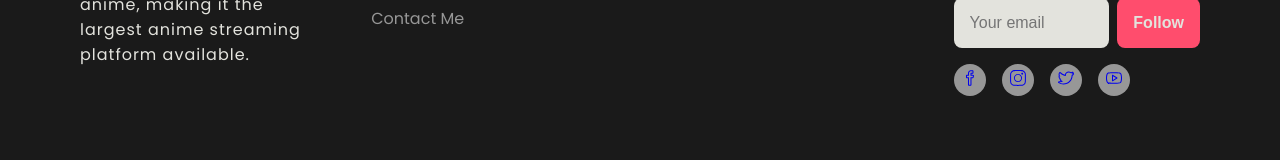
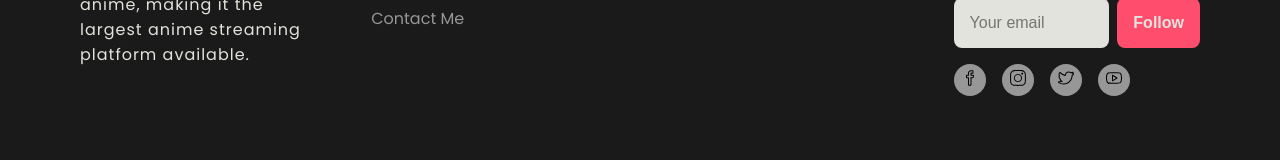
Before and after one commit to AbigailSC/anime-app, a React (Vite) app: page / in a window 1280 px wide. Shown: the part 3345-3505 px from the top of the page. Built offline with nearby package versions, Linux system fonts and the light colour scheme; no server answers.

Commit message:
style: unstyle a element nad add in global style file

```diff
--- a/src/components/Footer/Footer.tsx
+++ b/src/components/Footer/Footer.tsx
@@ -56,6 +56,7 @@ const Footer: React.FC = () => {
           <div className="b-socialMedia">
             <button className="b-socialMedia__btn">
               <a
+                className="b-items__link"
                 href="https://www.facebook.com/"
                 target="_blank"
                 rel="noreferrer"
@@ -65,6 +66,7 @@ const Footer: React.FC = () => {
             </button>
             <button className="b-socialMedia__btn">
               <a
+                className="b-items__link"
                 href="https://www.instagram.com/?hl=es"
                 target="_blank"
                 rel="noreferrer"
@@ -74,6 +76,7 @@ const Footer: React.FC = () => {
             </button>
             <button className="b-socialMedia__btn">
               <a
+                className="b-items__link"
                 href="https://twitter.com/home"
                 target="_blank"
                 rel="noreferrer"
@@ -83,6 +86,7 @@ const Footer: React.FC = () => {
             </button>
             <button className="b-socialMedia__btn">
               <a
+                className="b-items__link"
                 href="https://www.youtube.com/"
                 target="_blank"
                 rel="noreferrer"
--- a/src/styles/main.scss
+++ b/src/styles/main.scss
@@ -23,3 +23,17 @@ body {
 html {
   scroll-behavior: smooth;
 }
+
+.b-items__link{
+  &, &:visited, &:hover, &:active {
+    font-style: inherit;
+    color: inherit;
+    background-color: transparent;
+    font-size: inherit;
+    text-decoration: none;
+    font-variant: inherit;
+    font-weight: inherit;
+    line-height: inherit;
+    font-family: inherit;
+  }
+}
```
